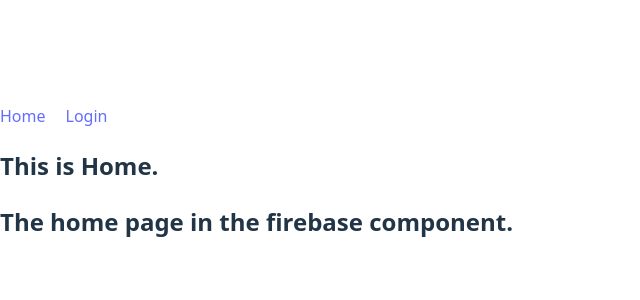
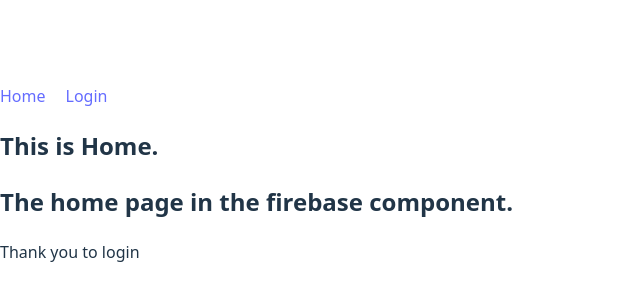
Before and after one commit to alalhosen/array-if-else-and-others, a React (Vite) app: page / in a window 1280 px wide. Shown: the part 218-518 px from the top of the page, without its empty margins (0-640 px from the left). Built offline with nearby package versions, Linux system fonts and the light colour scheme.

Commit message:
add p tage

```diff
--- a/src/components/Home/Home.jsx
+++ b/src/components/Home/Home.jsx
@@ -5,6 +5,7 @@ const Home = () => {
     <div>
       <h2>This is Home.</h2>
       <h2>The home page in the firebase component.</h2>
+      <p>Thank you to login</p>
     </div>
   );
 };
```
